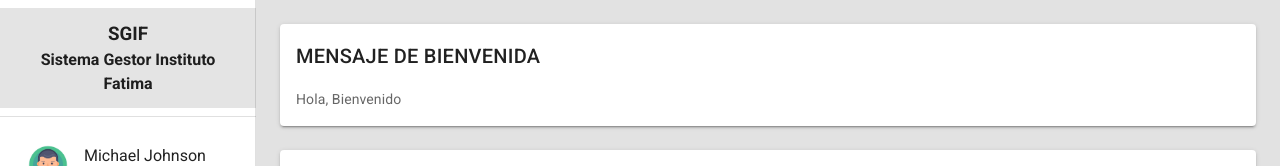
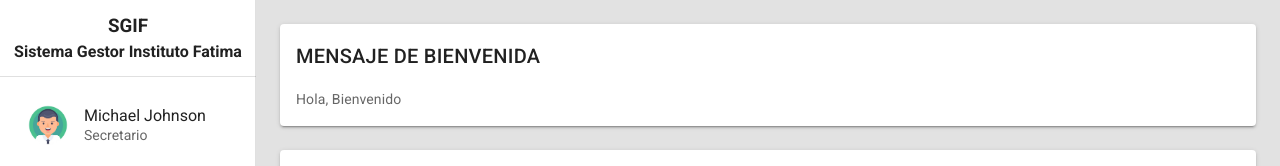
Before and after one commit to maxxCeballos/sgif, a Vue app in the folder frontend/: page / in a window 1280 px wide. Shown: the top 166 px of the page. Built offline with nearby package versions, Linux system fonts and the light colour scheme; no server answers.

Commit message:
Correcciones

```diff
--- a/frontend/src/components/SideNavBar.vue
+++ b/frontend/src/components/SideNavBar.vue
@@ -2,14 +2,14 @@
   <v-navigation-drawer permanent absolute>
     <template v-slot:prepend>
       <!-- TITULO -->
-      <v-list>
-        <v-list-item :to="'/'" active-class="transparent">
-          <v-container>
+      <!-- <v-list>
+        <v-list-item :to="'/'" active-class="transparent"> -->
+          <v-container class="contTit" @click="handleTitulo">
             <h1 class="text-center">SGIF</h1>
             <h4 class="text-center">Sistema Gestor Instituto Fatima</h4>
           </v-container>
-        </v-list-item>
-      </v-list>
+        <!-- </v-list-item>
+      </v-list> -->
       <!-- USUARIO -->
       <!-- <v-container class="fondoClaro"> -->
       <v-divider />
@@ -114,6 +114,11 @@ export default {
       ],
     };
   },
+  methods: {
+    handleTitulo() {
+      this.$router.push({ path: "/" });
+    }
+  },
 };
 </script>
 
@@ -122,6 +127,9 @@ export default {
   background: #e2e2e2;
 }
 
+.contTit {
+}
+
 .colorClaro {
   color: #1c0f13;
 }
--- a/frontend/src/router/index.js
+++ b/frontend/src/router/index.js
@@ -10,10 +10,6 @@ const routes = [
     path: '/',
     name: 'Home',
     component: Home,
-  }, {
-    path: '/about',
-    name: 'About',
-    component: () => import(/* webpackChunkName: "about" */ '../views/About.vue')
   }, {
     path: rutas.INSCRIBIR_MESA.ruta,
     name: rutas.INSCRIBIR_MESA.nombre,
```
